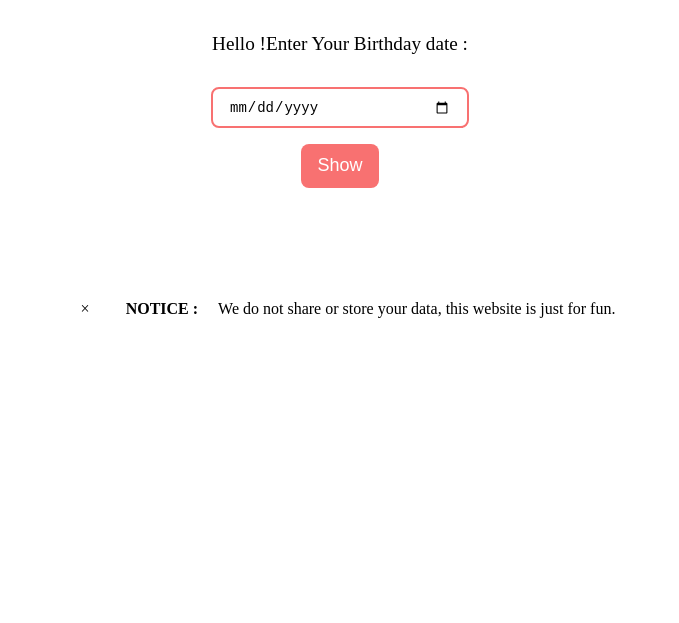
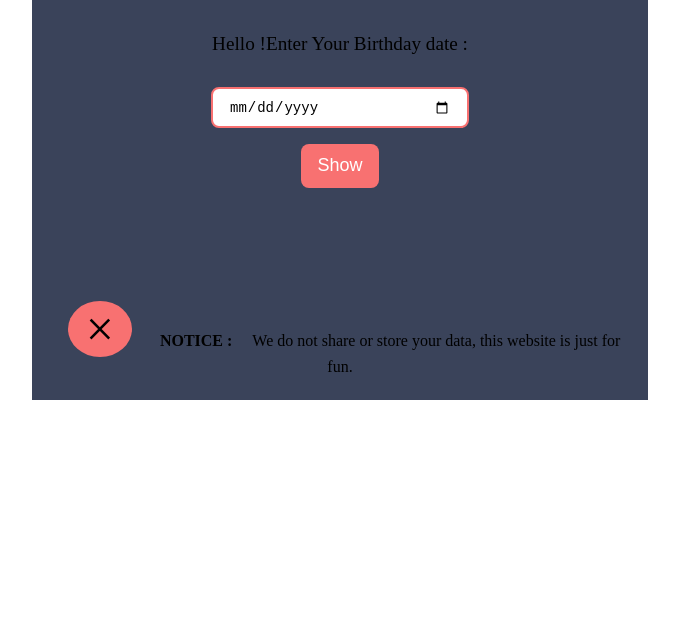
Before and after one commit to swapnaliss/neog-mark-13-palindrome, a plain HTML site: page index.html in a window 1280 px wide. Shown: the part 177-800 px from the top of the page, without its empty margins (300-979 px from the left). Drawn offline with Linux system fonts and the light colour scheme.

Commit message:
style : added styles

```diff
--- a/style.css
+++ b/style.css
@@ -2,6 +2,7 @@
   padding: 0.5rem;
   margin: 0.5rem;
   box-sizing: border-box;
+
 }
 
 :root {
@@ -19,6 +20,10 @@ h2 {
 main {
   text-align: center;
   margin: 3rem;
+  background-color: #3a435a;
+  margin-left: 300px;
+  margin-right: 300px;
+
 }
 .input {
   font-size: 14px;
@@ -47,4 +52,14 @@ main {
 #result {
   font-size: x-large;
   margin: 2rem 0;
+
 }
+#errorMessage{
+  color:red;
+}
+.closebtn{
+background-color: #f87171;
+padding:0px 18px;
+border-radius: 50%;
+font-size: 50px;
+}
```
